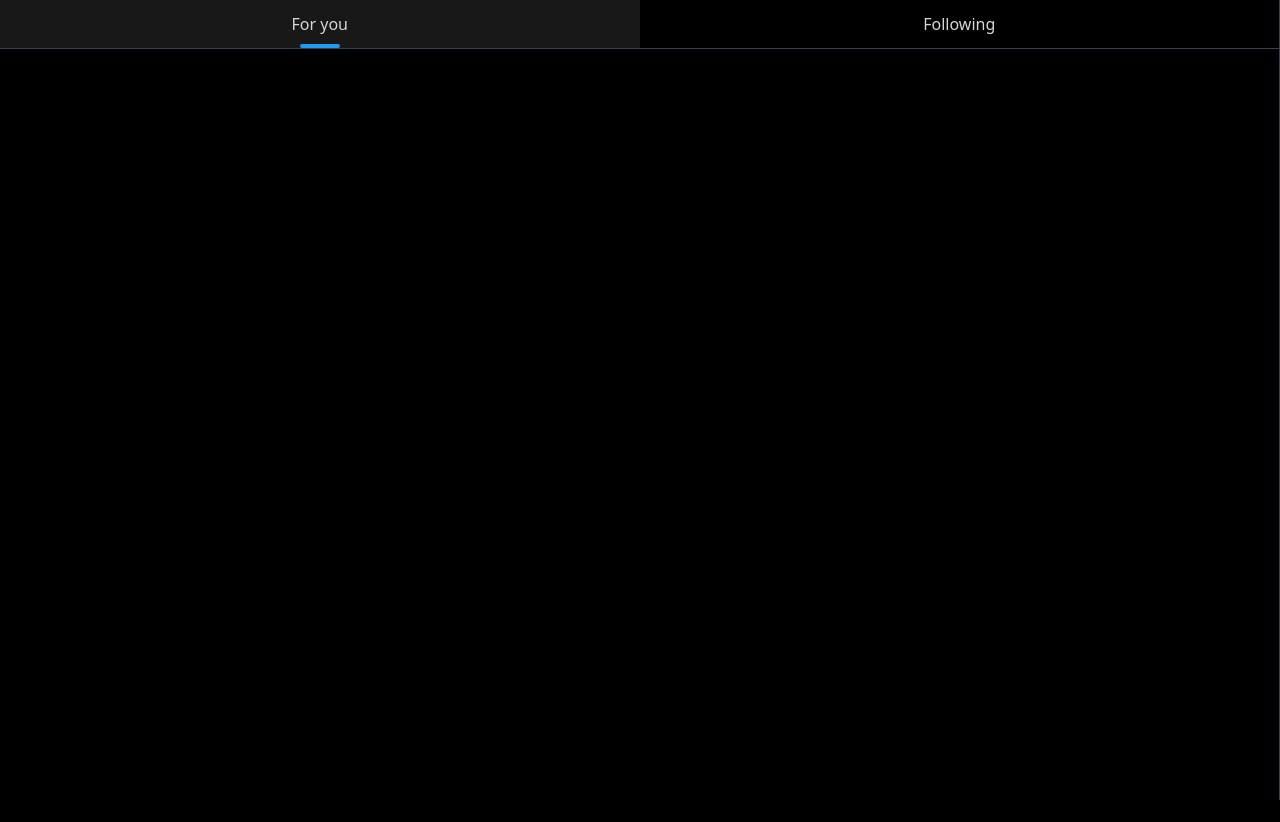
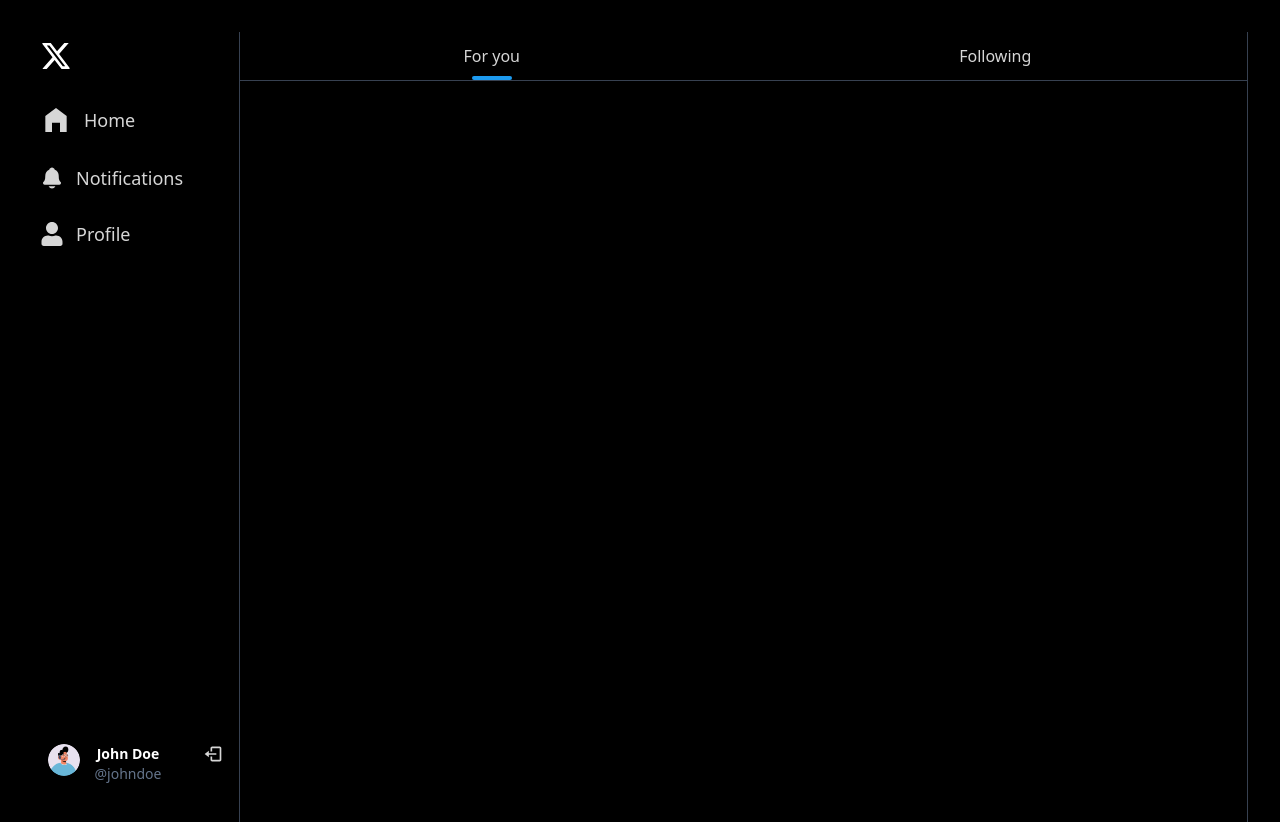
Before and after one commit to hphan9/connecto, a React (Vite) app in the folder frontend/: page / in a window 1280 px wide. Shown: the top 822 px of the page. Before the commit the page ends 800 px from the top, so only its background shows below. Built offline with nearby package versions, Linux system fonts and the light colour scheme.

Commit message:
Add Sidebar component

```diff
--- a/frontend/package.json
+++ b/frontend/package.json
@@ -10,8 +10,10 @@
     "preview": "vite preview"
   },
   "dependencies": {
+    "@tanstack/react-query": "^5.62.8",
     "react": "^18.3.1",
     "react-dom": "^18.3.1",
+    "react-hot-toast": "^2.4.1",
     "react-icons": "^5.4.0",
     "react-router-dom": "^7.0.2"
   },
--- a/frontend/src/App.tsx
+++ b/frontend/src/App.tsx
@@ -1,9 +1,23 @@
-import { useState } from "react";
 import "./App.css";
+import Sidebar from "./components/common/Sidebar";
+import { Route, Routes } from "react-router-dom";
+import HomePage from "./pages/home/HomePage";
+import LoginPage from "./pages/auth/LoginPage";
+import SignUpPage from "./pages/auth/SignupPage";
+
+// todo: move routes to seperate file
 function App() {
-  const [count, setCount] = useState(0);
-
-  return <div className="flex max-w-6x1 mx-auto"></div>;
+  return (
+    <div className="flex max-w-6x1 mx-auto">
+      {/*Common component*/}
+      <Sidebar />
+      <Routes>
+        <Route path="/" element={<HomePage />} />
+        <Route path="/login" element={<LoginPage />} />
+        <Route path="/signup" element={<SignUpPage />} />
+      </Routes>
+    </div>
+  );
 }
 
 export default App;
--- /dev/null
+++ b/frontend/src/components/common/Sidebar.tsx
@@ -0,0 +1,77 @@
+import XSvg from "../svgs/X";
+
+import { MdHomeFilled } from "react-icons/md";
+import { IoNotifications } from "react-icons/io5";
+import { FaUser } from "react-icons/fa";
+import { Link } from "react-router-dom";
+import { BiLogOut } from "react-icons/bi";
+
+const Sidebar = () => {
+  const data = {
+    fullName: "John Doe",
+    username: "johndoe",
+    profileImg: "/avatars/boy1.png",
+  };
+
+  return (
+    <div className="md:flex-[2_2_0] w-18 max-w-52">
+      <div className="sticky top-0 left-0 h-screen flex flex-col border-r border-gray-700 w-20 md:w-full">
+        <Link to="/" className="flex justify-center md:justify-start">
+          <XSvg className="px-2 w-12 h-12 rounded-full fill-white hover:bg-stone-900" />
+        </Link>
+        <ul className="flex flex-col gap-3 mt-4">
+          <li className="flex justify-center md:justify-start">
+            <Link
+              to="/"
+              className="flex gap-3 items-center hover:bg-stone-900 transition-all rounded-full duration-300 py-2 pl-2 pr-4 max-w-fit cursor-pointer"
+            >
+              <MdHomeFilled className="w-8 h-8" />
+              <span className="text-lg hidden md:block">Home</span>
+            </Link>
+          </li>
+          <li className="flex justify-center md:justify-start">
+            <Link
+              to="/notifications"
+              className="flex gap-3 items-center hover:bg-stone-900 transition-all rounded-full duration-300 py-2 pl-2 pr-4 max-w-fit cursor-pointer"
+            >
+              <IoNotifications className="w-6 h-6" />
+              <span className="text-lg hidden md:block">Notifications</span>
+            </Link>
+          </li>
+
+          <li className="flex justify-center md:justify-start">
+            <Link
+              to={`/profile/${data?.username}`}
+              className="flex gap-3 items-center hover:bg-stone-900 transition-all rounded-full duration-300 py-2 pl-2 pr-4 max-w-fit cursor-pointer"
+            >
+              <FaUser className="w-6 h-6" />
+              <span className="text-lg hidden md:block">Profile</span>
+            </Link>
+          </li>
+        </ul>
+        {data && (
+          <Link
+            to={`/profile/${data.username}`}
+            className="mt-auto mb-10 flex gap-2 items-start transition-all duration-300 hover:bg-[#181818] py-2 px-4 rounded-full"
+          >
+            <div className="avatar hidden md:inline-flex">
+              <div className="w-8 rounded-full">
+                <img src={data?.profileImg || "/avatar-placeholder.png"} />
+              </div>
+            </div>
+            <div className="flex justify-between flex-1">
+              <div className="hidden md:block">
+                <p className="text-white font-bold text-sm w-20 truncate">
+                  {data?.fullName}
+                </p>
+                <p className="text-slate-500 text-sm">@{data?.username}</p>
+              </div>
+              <BiLogOut className="w-5 h-5 cursor-pointer" />
+            </div>
+          </Link>
+        )}
+      </div>
+    </div>
+  );
+};
+export default Sidebar;
--- a/frontend/src/main.tsx
+++ b/frontend/src/main.tsx
@@ -3,19 +3,11 @@
 import "./index.css";
 import App from "./App.tsx";
 import { BrowserRouter, Route, Routes } from "react-router-dom";
-import HomePage from "./pages/home/HomePage.tsx";
-import LoginPage from "./pages/auth/LoginPage.tsx";
-import SignUpPage from "./pages/auth/SignupPage.tsx";
 
-// todo: move routes to seperate file
 createRoot(document.getElementById("root")!).render(
   <StrictMode>
     <BrowserRouter>
-      <Routes>
-        <Route path="/" element={<HomePage />} />
-        <Route path="/login" element={<LoginPage />} />
-        <Route path="/signup" element={<SignUpPage />} />
-      </Routes>
+      <App />
     </BrowserRouter>
   </StrictMode>
 );
```
Also changed, not shown: 1 other file (tests, documents, lock files or other folders).
